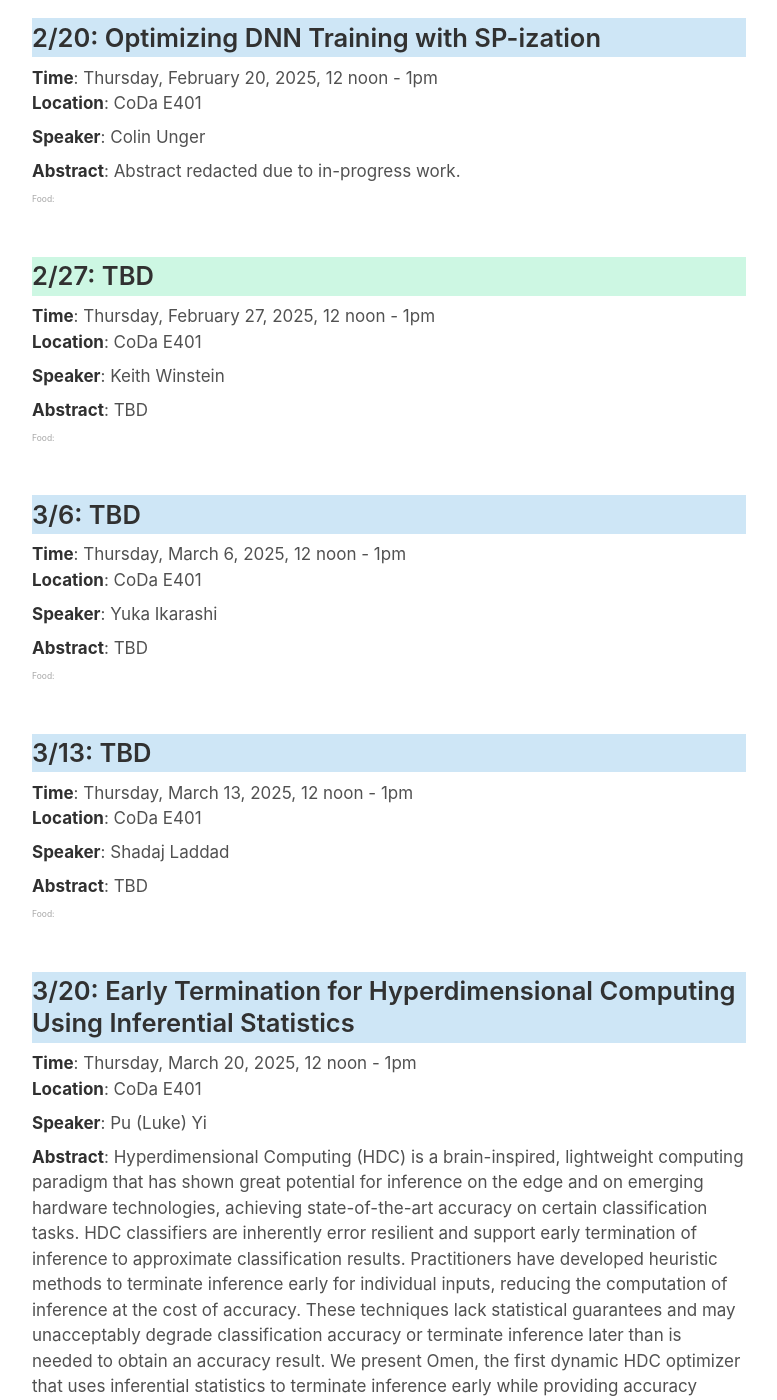
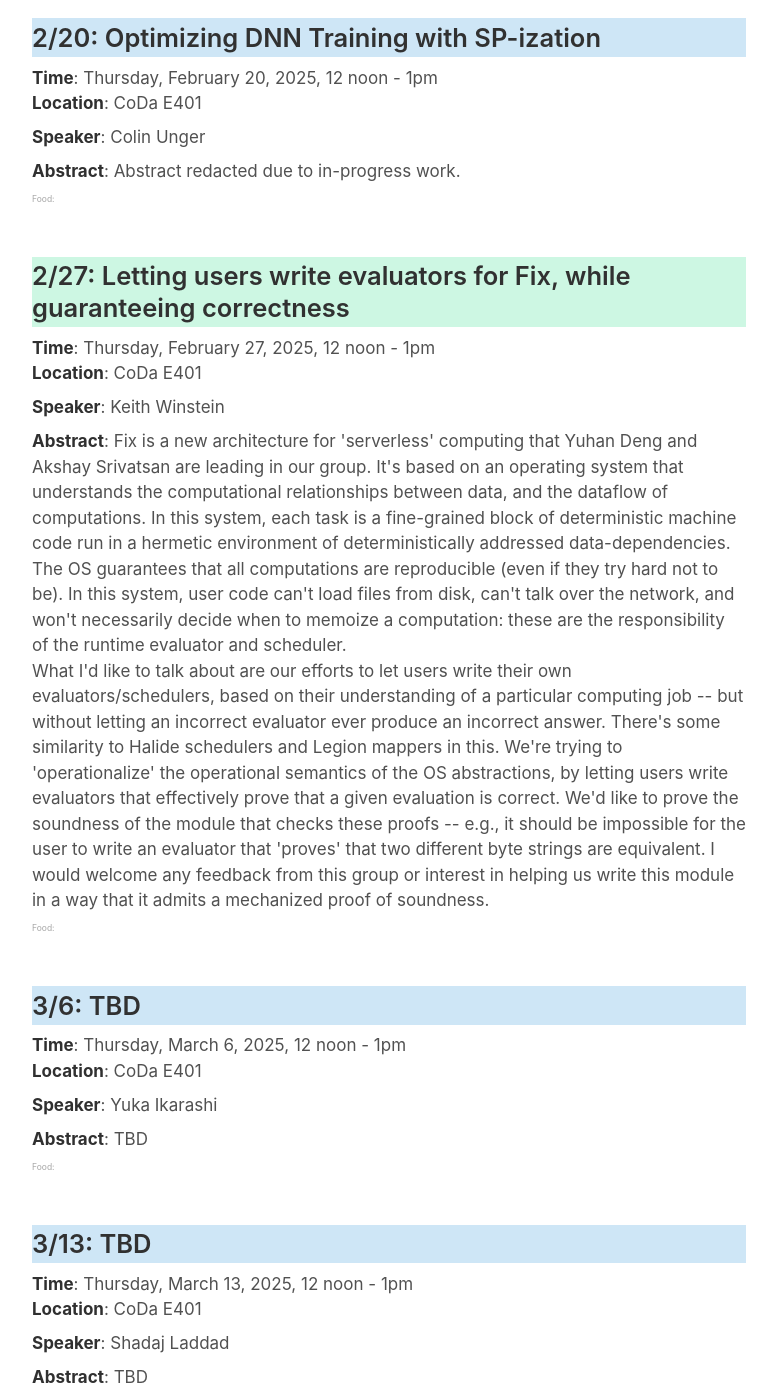
Before and after one commit to software-research-lunch/software-research-lunch.github.io, a Jekyll site: the page built from index.html, in a window 1280 px wide and 1400 px high, scrolled down 3780 px. Shown: the whole window, without its empty margins (251-1028 px from the left). Built offline with Jekyll 4.4.1, drawn with Linux system fonts in a browser that asks for light colours.

Commit message:
_data: update keith info

```diff
--- a/_data/schedule.yml
+++ b/_data/schedule.yml
@@ -85,10 +85,12 @@ all aspects of explicit data movement and asynchronous computation from applicat
       speaker: "Colin Unger"
       bio: "Colin Unger is a fifth year PhD student at Stanford advised by Alex Aiken. He received his bachelor's degree from UC Santa Barbara, where he worked with Giovanni Vigna and Christopher Kruegel on binary analysis. He is broadly interested in compilers, program analysis, and optimization, especially in emerging applications such as deep learning."
     - date: "2025-2-27"
-      abstract: "TBD"
-      title: "TBD"
+      abstract: "Fix is a new architecture for 'serverless' computing that Yuhan Deng and Akshay Srivatsan are leading in our group. It's based on an operating system that understands the computational relationships between data, and the dataflow of computations. In this system, each task is a fine-grained block of deterministic machine code run in a hermetic environment of deterministically addressed data-dependencies. The OS guarantees that all computations are reproducible (even if they try hard not to be). In this system, user code can't load files from disk, can't talk over the network, and won't necessarily decide when to memoize a computation: these are the responsibility of the runtime evaluator and scheduler.
+
+What I'd like to talk about are our efforts to let users write their own evaluators/schedulers, based on their understanding of a particular computing job -- but without letting an incorrect evaluator ever produce an incorrect answer. There's some similarity to Halide schedulers and Legion mappers in this. We're trying to 'operationalize' the operational semantics of the OS abstractions, by letting users write evaluators that effectively prove that a given evaluation is correct. We'd like to prove the soundness of the module that checks these proofs -- e.g., it should be impossible for the user to write an evaluator that 'proves' that two different byte strings are equivalent. I would welcome any feedback from this group or interest in helping us write this module in a way that it admits a mechanized proof of soundness."
+      title: "Letting users write evaluators for Fix, while guaranteeing correctness"
       speaker: "Keith Winstein"
-      bio: "TBD"
+      bio: "Keith Winstein is an associate professor of computer science. This work is led by PhD students Yuhan Deng and Akshay Srivatsan."
     - date: "2025-3-6"
       abstract: "TBD"
       title: "TBD"
```
